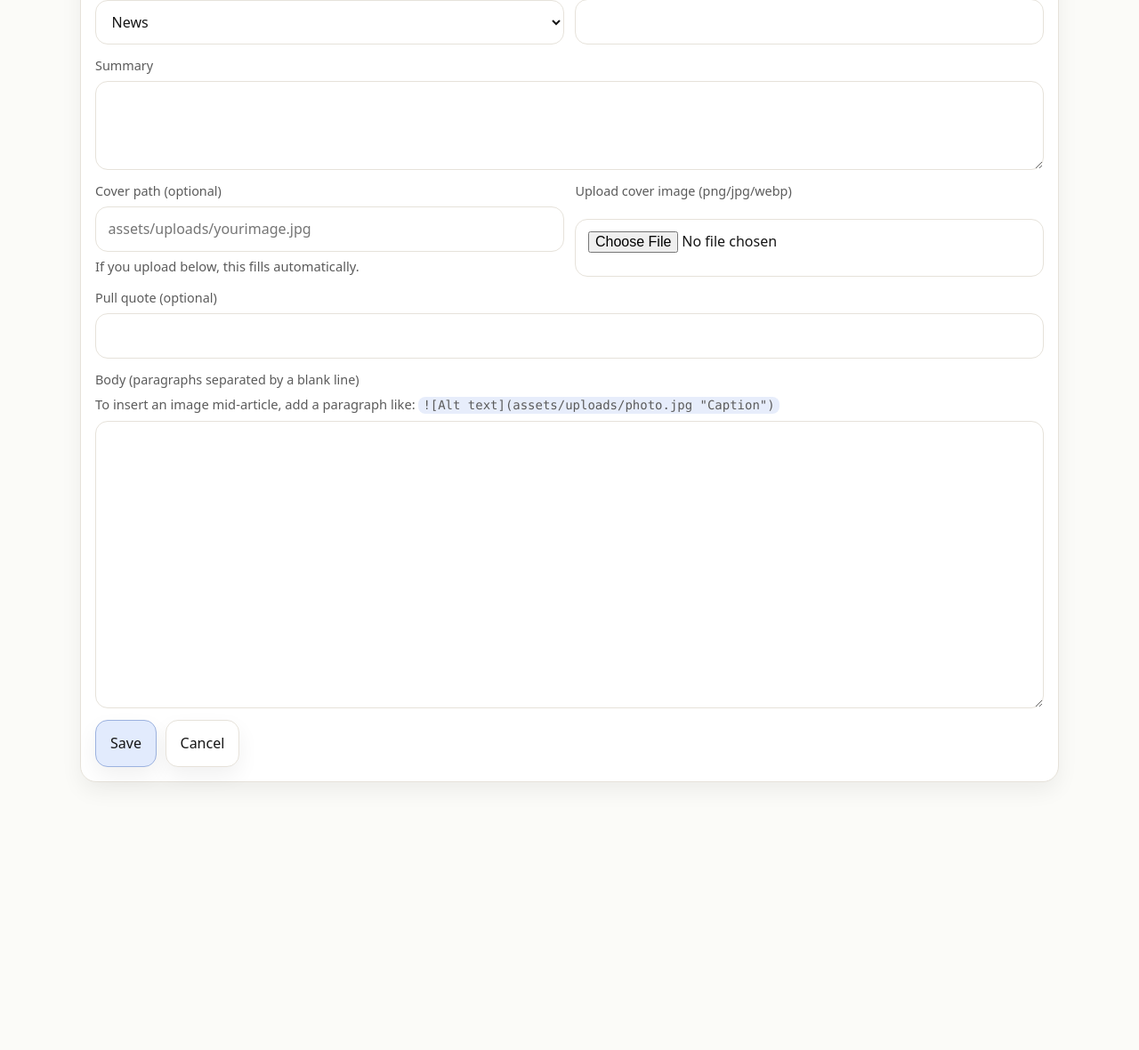
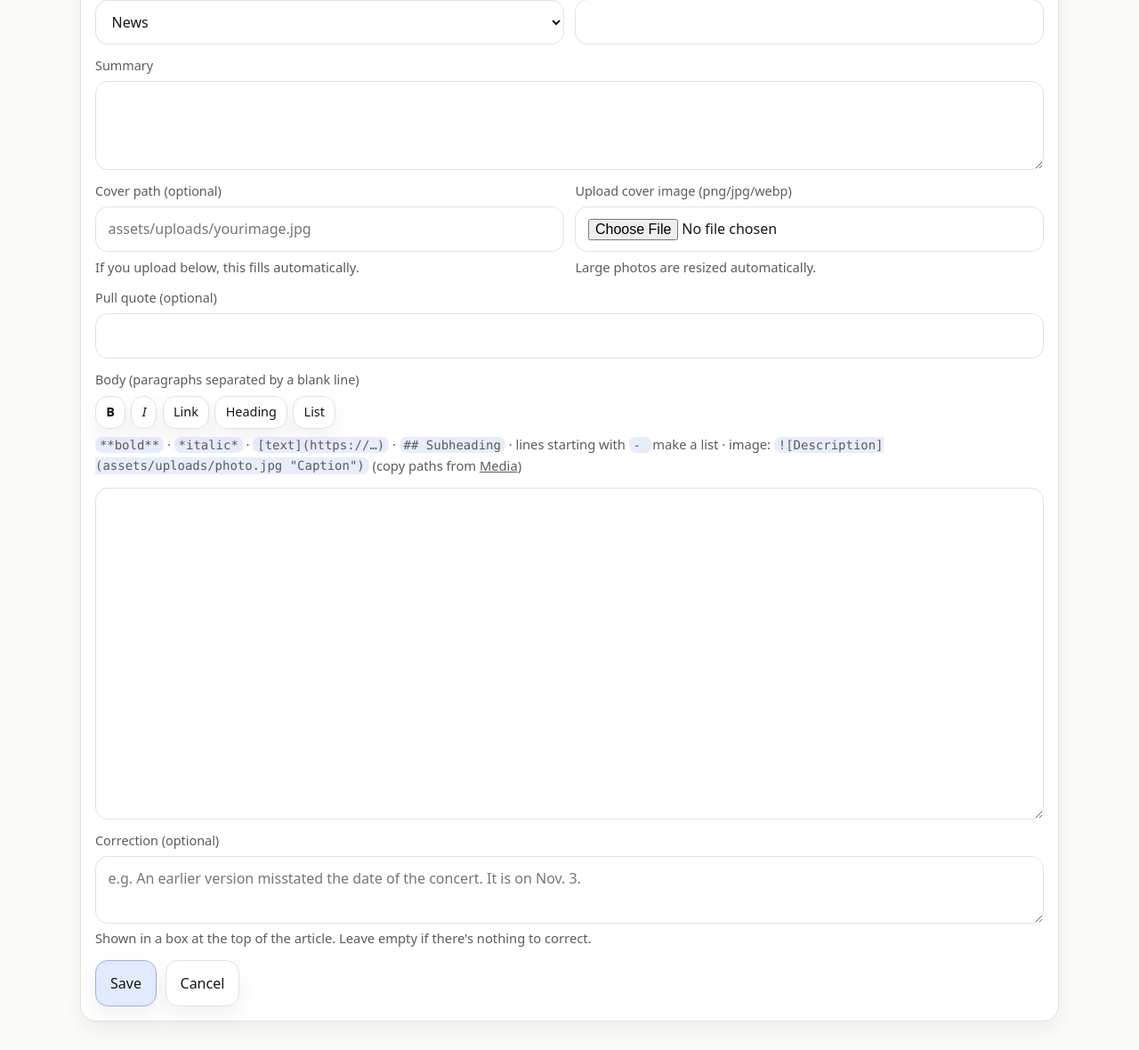
Before and after one commit to HAFS-Herald/hafs-herald-website, a Flask app: page /admin/new in a window 1280 px wide. Shown: the part 574-1754 px from the top of the page at 89% size. Before the commit the page ends 1456 px from the top, so only its background shows below. Run offline with Flask 3, Linux system fonts and the light colour scheme; the visitor is signed in with stand-in values (Sample User, id 1); data comes from the database, SQL or seed files in the repository.

Commit message:
Add corrections, automatic photo resizing and article formatting
- Articles get an optional correction note, shown in a box at the top
- Uploaded photos are resized to 1600px (MAX_IMAGE_PX), rotated per EXIF
  and saved without EXIF (strips GPS); non-alpha PNGs become JPEG and
  files that aren't real images are rejected
- Article bodies support **bold**, *italic*, [links](https://...),
  "## " subheadings and "- " lists, with a small formatting toolbar in
  the editor; the admin preview uses the same rules as the site

Co-Authored-By: Claude Opus 5.5 <noreply@anthropic.com>
Claude-Session: https://claude.ai/code/session_01AbDYsJ4sqw7cdhxn2HaNa4

```diff
--- a/backend/app.py
+++ b/backend/app.py
@@ -16,7 +16,13 @@ from pathlib import Path
 from typing import Any, Dict, Optional
 
 from flask_cors import CORS
+from markupsafe import Markup, escape
 from werkzeug.middleware.proxy_fix import ProxyFix
+
+try:
+    from PIL import Image, ImageOps
+except ImportError:  # uploads still work, just without resizing
+    Image = None
 
 from flask import (
     Flask,
@@ -75,6 +81,7 @@ STATUSES = ("draft", "published")
 RATE_LIMITS = {"tip": (5, 3600), "subscribe": (5, 3600)}
 MAX_TIP_CHARS = 5000
 ALLOWED_EXTS = {".png", ".jpg", ".jpeg", ".webp", ".gif"}
+MAX_IMAGE_PX = int(os.environ.get("MAX_IMAGE_PX", "1600"))
 
 SECTIONS = [
     "News",
@@ -151,6 +158,86 @@ def safe_filename(name: str) -> str:
     return name or "upload"
 
 
+def save_upload_image(f, target_dir: Path) -> str:
+    """Save an uploaded image resized for the web and return its filename.
+
+    Phone photos are 3–10 MB; this shrinks them to MAX_IMAGE_PX on the long
+    side, fixes rotation, and drops EXIF data (which can include GPS location).
+    Raises ValueError if the file isn't a readable image.
+    """
+    original = safe_filename(f.filename)
+    stem, ext = Path(original).stem, Path(original).suffix.lower()
+    token = secrets.token_hex(6)
+    if ext not in ALLOWED_EXTS:
+        raise ValueError("not an allowed image type")
+
+    if Image is None or ext == ".gif":
+        # GIFs may be animated; keep them as they are
+        name = f"{stem}_{token}{ext}"
+        f.save(target_dir / name)
+        return name
+
+    try:
+        im = Image.open(f.stream)
+        im = ImageOps.exif_transpose(im)
+    except Exception as e:
+        raise ValueError("not a readable image") from e
+
+    im.thumbnail((MAX_IMAGE_PX, MAX_IMAGE_PX))
+    has_alpha = im.mode in ("RGBA", "LA") or (im.mode == "P" and "transparency" in im.info)
+    if ext == ".png" and has_alpha:
+        out_ext, fmt, opts = ".png", "PNG", {"optimize": True}
+        im = im.convert("RGBA")
+    elif ext == ".webp":
+        out_ext, fmt, opts = ".webp", "WEBP", {"quality": 82}
+        im = im.convert("RGBA" if has_alpha else "RGB")
+    else:
+        # Photos saved as PNG get much smaller as JPEG
+        out_ext, fmt, opts = ".jpg", "JPEG", {"quality": 82, "optimize": True, "progressive": True}
+        im = im.convert("RGB")
+
+    name = f"{stem}_{token}{out_ext}"
+    im.save(target_dir / name, fmt, **opts)
+    return name
+
+
+IMAGE_BLOCK_RE = re.compile(r'^!\[([^\]]*)\]\(([^)\s]+)(?:\s+"([^"]+)")?\)$')
+LINK_RE = re.compile(r"\[([^\]]+)\]\(((?:https?://|mailto:|/)[^\s)]*)\)")
+BOLD_RE = re.compile(r"\*\*(.+?)\*\*")
+ITALIC_RE = re.compile(r"(?<![*\w])\*(?![\s*])(.+?)(?<![\s*])\*(?![*\w])")
+
+
+def format_inline(text: str) -> str:
+    """**bold**, *italic* and [links](https://...) on already-escaped text.
+
+    Mirrors formatInline() in frontend/public/common.js.
+    """
+    s = str(escape(text))
+    s = LINK_RE.sub(r'<a href="\2" target="_blank" rel="noopener">\1</a>', s)
+    s = BOLD_RE.sub(r"<strong>\1</strong>", s)
+    return ITALIC_RE.sub(r"<em>\1</em>", s)
+
+
+def render_body_block(p: str) -> Markup:
+    """One body paragraph to HTML. Mirrors renderBlock() in frontend/public/article.js."""
+    s = (p or "").strip()
+    m = IMAGE_BLOCK_RE.match(s)
+    if m:
+        src = m.group(2)
+        if not re.match(r"^(https?:)?//", src) and not src.startswith("/"):
+            src = "/" + src
+        cap = f'<figcaption class="muted small">{escape(m.group(3))}</figcaption>' if m.group(3) else ""
+        return Markup(
+            f'<figure class="inline-media"><img src="{escape(src)}" alt="{escape(m.group(1))}" loading="lazy" />{cap}</figure>'
+        )
+    if s.startswith("## "):
+        return Markup(f"<h2>{format_inline(s[3:])}</h2>")
+    lines = s.split("\n")
+    if all(re.match(r"^[-*] ", ln) for ln in lines):
+        return Markup("<ul>" + "".join(f"<li>{format_inline(ln[2:])}</li>" for ln in lines) + "</ul>")
+    return Markup(f"<p>{format_inline(s)}</p>")
+
+
 def require_login(fn):
     def wrapper(*args, **kwargs):
         if not session.get("authed"):
@@ -194,6 +281,7 @@ def row_to_article(r: sqlite3.Row) -> Dict[str, Any]:
         "pullQuote": r["pullQuote"],
         "body": body,
         "status": r["status"] if "status" in r.keys() else "published",
+        "correction": r["correction"] if "correction" in r.keys() else "",
         "updated_at": r["updated_at"],
     }
 
@@ -215,7 +303,8 @@ def init_db():
                 pullQuote TEXT NOT NULL,
                 body_json TEXT NOT NULL,
                 updated_at TEXT NOT NULL,
-                status TEXT NOT NULL DEFAULT 'published'
+                status TEXT NOT NULL DEFAULT 'published',
+                correction TEXT NOT NULL DEFAULT ''
             )
             """
         )
@@ -265,6 +354,8 @@ def init_db():
         # Migration: articles saved before drafts existed were all live, so they stay published
         if "status" not in cols:
             c.execute("ALTER TABLE articles ADD COLUMN status TEXT NOT NULL DEFAULT 'published'")
+        if "correction" not in cols:
+            c.execute("ALTER TABLE articles ADD COLUMN correction TEXT NOT NULL DEFAULT ''")
 
         c.commit()
 
@@ -351,8 +442,8 @@ def upsert_article(a: Dict[str, Any], connection: Optional[sqlite3.Connection] =
 
     connection.execute(
         """
-        INSERT INTO articles (id,title,section,author,date,summary,cover,featured,issue,pullQuote,body_json,updated_at,status)
-        VALUES (?,?,?,?,?,?,?,?,?,?,?,?,?)
+        INSERT INTO articles (id,title,section,author,date,summary,cover,featured,issue,pullQuote,body_json,updated_at,status,correction)
+        VALUES (?,?,?,?,?,?,?,?,?,?,?,?,?,?)
         ON CONFLICT(id) DO UPDATE SET
           title=excluded.title,
           section=excluded.section,
@@ -365,7 +456,8 @@ def upsert_article(a: Dict[str, Any], connection: Optional[sqlite3.Connection] =
           pullQuote=excluded.pullQuote,
           body_json=excluded.body_json,
           updated_at=excluded.updated_at,
-          status=excluded.status
+          status=excluded.status,
+          correction=excluded.correction
         """,
         (
             (a.get("id") or "").strip(),
@@ -381,6 +473,7 @@ def upsert_article(a: Dict[str, Any], connection: Optional[sqlite3.Connection] =
             json.dumps(body_list, ensure_ascii=False),
             now,
             status,
+            (a.get("correction") or "").strip(),
         ),
     )
 
@@ -689,16 +782,7 @@ def create_app() -> Flask:
         if not r:
             abort(404)
         a = row_to_article(r)
-        blocks = []
-        for p in a["body"]:
-            m = re.match(r'^!\[([^\]]*)\]\(([^)\s]+)(?:\s+"([^"]+)")?\)$', p.strip())
-            if m:
-                src = m.group(2)
-                if not re.match(r"^(https?:)?//", src) and not src.startswith("/"):
-                    src = "/" + src
-                blocks.append({"img": src, "alt": m.group(1), "caption": m.group(3) or ""})
-            else:
-                blocks.append({"text": p})
+        blocks = [render_body_block(p) for p in a["body"]]
         return render_template("admin_preview.html", a=a, blocks=blocks, title=f"Preview: {a['title']}")
 
     @app.post("/admin/save")
@@ -724,15 +808,11 @@ def create_app() -> Flask:
 
         f = request.files.get("cover_upload")
         if f and getattr(f, "filename", ""):
-            filename = safe_filename(f.filename)
-            if Path(filename).suffix.lower() not in ALLOWED_EXTS:
+            try:
+                out_name = save_upload_image(f, UPLOAD_DIR)
+            except ValueError:
                 flash("Cover must be a PNG, JPG, WEBP or GIF image.", "error")
                 return redirect(url_for("admin_new"))
-            stem, _, ext = filename.partition(".")
-            token = secrets.token_hex(6)
-            out_name = f"{stem}_{token}{('.' + ext) if ext else ''}"
-            out_path = UPLOAD_DIR / out_name
-            f.save(out_path)
             cover_path = f"/assets/uploads/{out_name}"
 
         a = {
@@ -747,6 +827,7 @@ def create_app() -> Flask:
             "pullQuote": (request.form.get("pullQuote") or "").strip(),
             "body": body,
             "status": request.form.get("status") if request.form.get("status") in STATUSES else "draft",
+            "correction": (request.form.get("correction") or "").strip(),
         }
         if a["section"] not in SECTIONS:
             a["section"] = "News"
@@ -993,12 +1074,6 @@ def create_app() -> Flask:
             if not f or not getattr(f, "filename", ""):
                 continue
 
-            original = safe_filename(f.filename)
-            ext = Path(original).suffix.lower()
-            if ext not in ALLOWED_EXTS:
-                skipped += 1
-                continue
-
             # size check (best-effort)
             try:
                 f.stream.seek(0, os.SEEK_END)
@@ -1011,10 +1086,11 @@ def create_app() -> Flask:
                 # if we can't measure, still attempt save
                 pass
 
-            stem = Path(original).stem
-            token = secrets.token_hex(6)
-            out_name = f"{stem}_{token}{ext}"
-            f.save(target_dir / out_name)
+            try:
+                save_upload_image(f, target_dir)
+            except ValueError:
+                skipped += 1
+                continue
             saved += 1
 
         flash(f"Uploaded {saved} file(s). Skipped {skipped}.", "ok" if saved else "error")
--- a/backend/public/styles.css
+++ b/backend/public/styles.css
@@ -494,6 +494,16 @@ textarea{ resize: vertical; }
   font-size: 1.03rem;
 }
 .prose p{ margin: 0 0 1rem 0; }
+.prose ul{ margin: 0 0 1rem 0; padding-left: 1.3rem; }
+.prose li{ margin: .25rem 0; }
+.prose a{ text-decoration: underline; text-underline-offset: 2px; }
+.correction{
+  margin: 0 0 1rem 0;
+  padding: .8rem 1rem;
+  border-radius: 14px;
+  border: 1px solid color-mix(in oklab, var(--accent-2) 30%, var(--border));
+  background: color-mix(in oklab, var(--accent-2) 8%, var(--panel));
+}
 .prose h2{
   font-family: var(--serif);
   margin: 1.4rem 0 .6rem 0;
--- a/backend/templates/admin_edit.html
+++ b/backend/templates/admin_edit.html
@@ -86,7 +86,8 @@
 
         <label class="field">
           <span class="field-label">Upload cover image (png/jpg/webp)</span>
-          <input type="file" name="cover_upload" accept=".png,.jpg,.jpeg,.webp" />
+          <input type="file" name="cover_upload" accept=".png,.jpg,.jpeg,.webp,.gif" />
+          <span class="help">Large photos are resized automatically.</span>
         </label>
       </div>
 
@@ -95,12 +96,30 @@
         <input name="pullQuote" value="{{ a.pullQuote or '' }}" />
       </label>
 
+      <label class="field" for="bodyField">
+        <span class="field-label">Body (paragraphs separated by a blank line)</span>
+      </label>
+      <div class="format-bar" aria-label="Formatting">
+        <button class="btn btn-muted" type="button" data-wrap="**" title="Bold"><strong>B</strong></button>
+        <button class="btn btn-muted" type="button" data-wrap="*" title="Italic"><em>I</em></button>
+        <button class="btn btn-muted" type="button" data-link title="Link">Link</button>
+        <button class="btn btn-muted" type="button" data-prefix="## " title="Subheading">Heading</button>
+        <button class="btn btn-muted" type="button" data-prefix="- " title="Bulleted list">List</button>
+        <span class="help">
+          <code>**bold**</code> · <code>*italic*</code> · <code>[text](https://…)</code> · <code>## Subheading</code> · lines starting with <code>- </code> make a list ·
+          image: <code>![Description](assets/uploads/photo.jpg "Caption")</code> (copy paths from <a href="/admin/media">Media</a>)
+        </span>
+      </div>
       <label class="field">
-        <span class="field-label">Body (paragraphs separated by a blank line)</span>
-        <span class="help">To insert an image mid-article, add a paragraph like: <code>![Alt text](assets/uploads/photo.jpg "Caption")</code></span>
-        <textarea name="body" rows="12">{% for p in a.body %}{{ p }}{% if not loop.last %}
+        <textarea name="body" id="bodyField" rows="14">{% for p in a.body %}{{ p }}{% if not loop.last %}
 
 {% endif %}{% endfor %}</textarea>
+      </label>
+
+      <label class="field">
+        <span class="field-label">Correction (optional)</span>
+        <textarea name="correction" rows="2" placeholder="e.g. An earlier version misstated the date of the concert. It is on Nov. 3.">{{ a.correction or '' }}</textarea>
+        <span class="help">Shown in a box at the top of the article. Leave empty if there's nothing to correct.</span>
       </label>
 
       <div style="display:flex; gap:.6rem; flex-wrap:wrap; align-items:center;">
@@ -109,4 +128,42 @@
       </div>
     </form>
   </div>
+
+  <style>
+    .format-bar{ display:flex; gap:.4rem; flex-wrap:wrap; align-items:center; margin-top:-.4rem; }
+    .format-bar .btn{ padding:.4rem .7rem; font-size:.9rem; }
+    .format-bar .help{ flex-basis:100%; }
+  </style>
+  <script>
+    (() => {
+      const ta = document.getElementById("bodyField");
+      const replace = (start, end, text, selStart, selEnd) => {
+        ta.setRangeText(text, start, end, "end");
+        ta.setSelectionRange(selStart, selEnd);
+        ta.focus();
+      };
+      document.querySelectorAll(".format-bar [data-wrap]").forEach((btn) => btn.addEventListener("click", () => {
+        const w = btn.dataset.wrap, { selectionStart: a, selectionEnd: b } = ta;
+        const sel = ta.value.slice(a, b) || "text";
+        replace(a, b, w + sel + w, a + w.length, a + w.length + sel.length);
+      }));
+      document.querySelector(".format-bar [data-link]").addEventListener("click", () => {
+        const url = prompt("Link address (https://…)", "https://");
+        if (!url) return;
+        const { selectionStart: a, selectionEnd: b } = ta;
+        const sel = ta.value.slice(a, b) || "link text";
+        replace(a, b, `[${sel}](${url})`, a + 1, a + 1 + sel.length);
+      });
+      document.querySelectorAll(".format-bar [data-prefix]").forEach((btn) => btn.addEventListener("click", () => {
+        // Apply to every line touched by the selection
+        const p = btn.dataset.prefix;
+        const start = ta.value.lastIndexOf("\n", ta.selectionStart - 1) + 1;
+        let end = ta.value.indexOf("\n", ta.selectionEnd);
+        if (end === -1) end = ta.value.length;
+        const lines = ta.value.slice(start, end).split("\n").map((ln) => (ln.startsWith(p) ? ln : p + ln));
+        const text = lines.join("\n");
+        replace(start, end, text, start, start + text.length);
+      }));
+    })();
+  </script>
 {% endblock %}
```
Also changed, not shown: backend/templates/admin_preview.html (+4 -10 lines), frontend/public/article.js (+8 -2 lines), frontend/public/common.js (+9 -0 lines), frontend/public/styles.css (+10 -0 lines).
